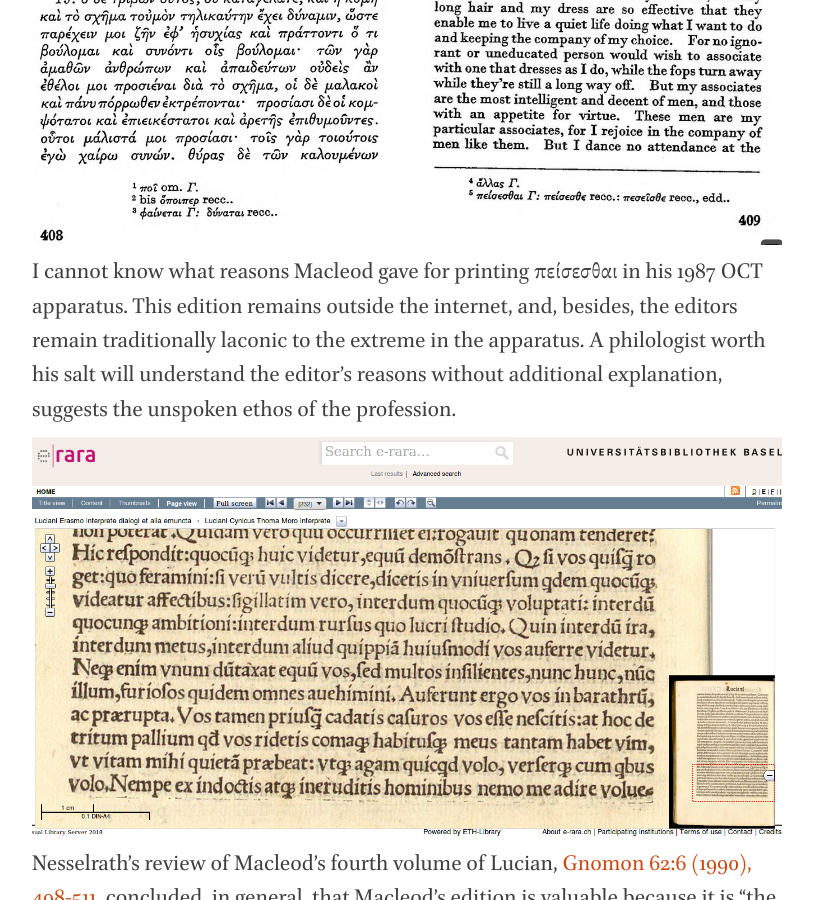
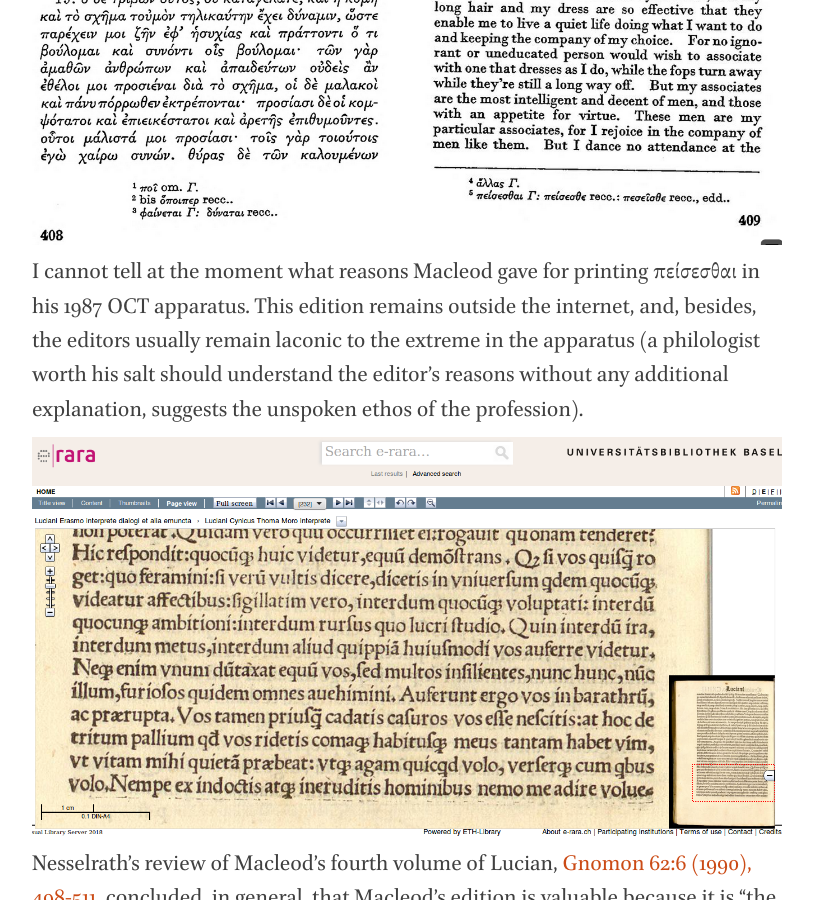
Before and after one commit to nevenjovanovic/nevenjovanovic.github.io, a Jekyll site: the page built from _posts/2018-11-03-lucian.markdown, in a window 1280 px wide and 900 px high, scrolled down 3450 px. Shown: the whole window, without its empty margins (233-1046 px from the left). Built offline with Jekyll 4.4.1, drawn with Linux system fonts in a browser that asks for light colours; nearby versions of some CDN libraries.

Commit message:
Stylistic correction to content

```diff
--- a/_posts/2018-11-03-lucian.markdown
+++ b/_posts/2018-11-03-lucian.markdown
@@ -31,7 +31,7 @@ This must be the reason why [M. D. Macleod](http://worldcat.org/identities/lccn-
 
 ![Peisesthai in Loeb](/img/loeb-peithesthai.png "Macleod, Loeb, peisesthai")
 
-I cannot know what reasons Macleod gave for printing πείσεσθαι in his 1987 OCT apparatus. This edition remains outside the internet, and, besides, the editors remain traditionally laconic to the extreme in the apparatus. A philologist worth his salt will understand the editor's reasons without additional explanation, suggests the unspoken ethos of the profession.
+I cannot tell at the moment what reasons Macleod gave for printing πείσεσθαι in his 1987 OCT apparatus. This edition remains outside the internet, and, besides, the editors usually remain laconic to the extreme in the apparatus (a philologist worth his salt should understand the editor's reasons without any additional explanation, suggests the unspoken ethos of the profession).
 
 ![Thomas Morus's Latin translation of Cynicus](/img/lucian-cynicus-latine.png "Thomas Morus, Latin translation of Lucian's Cynicus")
 
```
